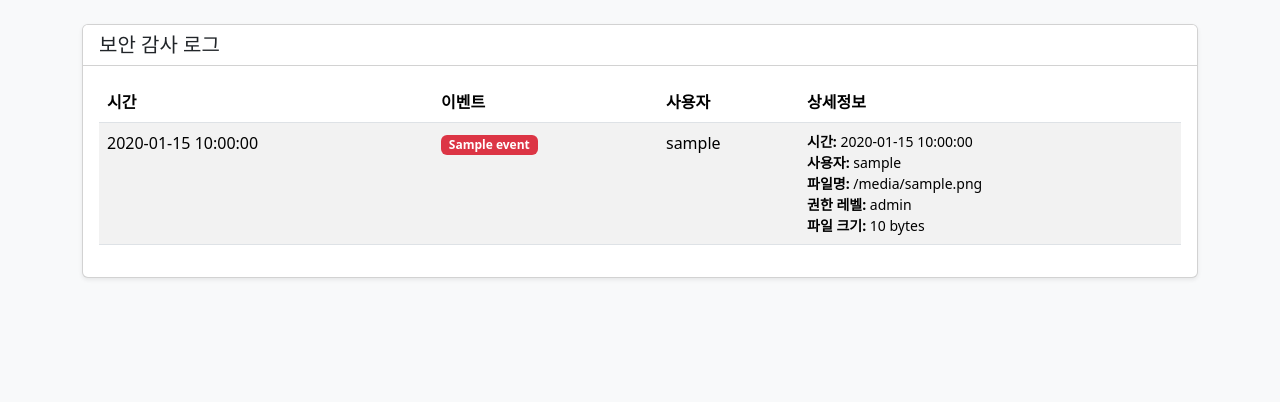
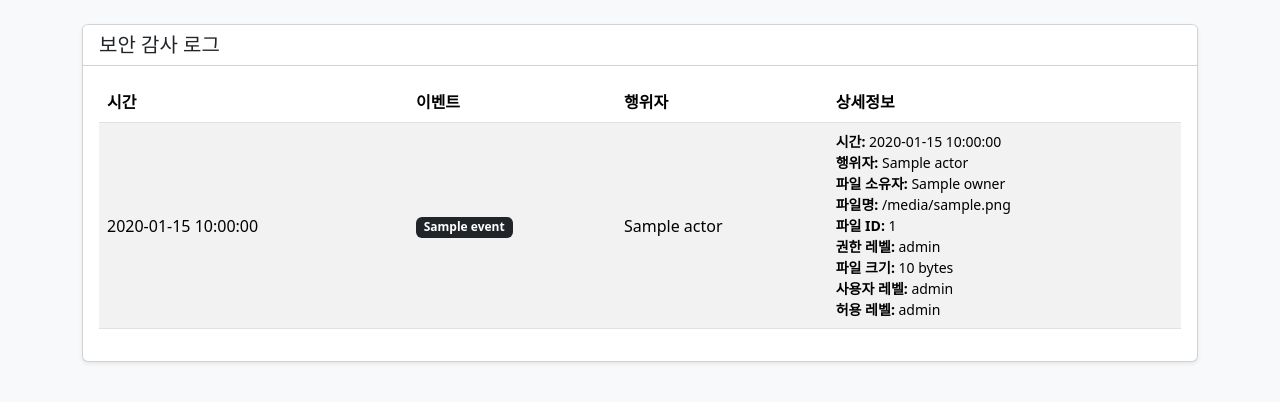
Before and after one commit to suengyeon/kshield_jr_test, a Flask app: template templates/admin_logs.html in a window 1280 px wide. Shown: the part 56-458 px from the top of the page. Run offline with Flask 3, Linux system fonts and the light colour scheme; the template is opened without the code that fills it: most values are stand-ins (such as "Sample title", 1, 10 or a date in 2020); parts of the project's set-up code (start-up, migrations or seed data) failed here and were passed over.

Commit message:
Improve audit trail logging and admin dashboard

````diff
--- a/app.py
+++ b/app.py
@@ -687,9 +687,14 @@ def delete():
     db = get_db()
     file_row = db.execute(
         """
-        SELECT id, s3_key, owner_id
-        FROM files
-        WHERE id = ?
+    SELECT f.id,
+       f.s3_key,
+       f.original_name,
+       f.owner_id,
+       u.username AS owner_username
+    FROM files f
+    LEFT JOIN users u ON f.owner_id = u.id
+    WHERE f.id = ?
         """,
         (file_id,),
     ).fetchone()
@@ -706,6 +711,15 @@ def delete():
     except Exception:
         flash("S3 삭제 중 오류가 발생했습니다.", "danger")
         return redirect(url_for("index"))
+    audit_log = {
+    "timestamp": datetime.utcnow().isoformat(timespec="seconds"),
+    "event": "FILE_DELETED",
+    "username": session.get("username"),
+    "file_name": file_row["s3_key"],
+    "file_id": file_row["id"]
+    }
+    audit_logger.info(json.dumps(audit_log, ensure_ascii=False))
+
 
     db.execute("DELETE FROM files WHERE id = ?", (file_row["id"],))
     db.commit()
--- a/templates/admin_logs.html
+++ b/templates/admin_logs.html
@@ -13,13 +13,13 @@
 
         <div class="table-responsive">
 
-            <table class="table table-striped">
+            <table class="table table-striped align-middle">
 
                 <thead>
                     <tr>
                         <th>시간</th>
                         <th>이벤트</th>
-                        <th>사용자</th>
+                        <th>행위자</th>
                         <th>상세정보</th>
                     </tr>
                 </thead>
@@ -30,19 +30,38 @@
 
                     <tr>
 
-                        <td>{{ log.timestamp }}</td>
-
                         <td>
-                            <span class="badge bg-danger">
-                                {{ log.event }}
-                            </span>
+                            {{ log.timestamp }}
                         </td>
 
                         <td>
-                            {{ log.username or log.admin or '-' }}
+
+                            <span class="badge
+                            {% if 'SECURITY' in log.event %}
+                                bg-danger
+                            {% elif 'DELETED' in log.event %}
+                                bg-secondary
+                            {% elif 'DOWNLOADED' in log.event %}
+                                bg-success
+                            {% elif 'UPLOADED' in log.event %}
+                                bg-primary
+                            {% elif 'ADMIN' in log.event %}
+                                bg-warning text-dark
+                            {% else %}
+                                bg-dark
+                            {% endif %}
+                            ">
+                                {{ log.event }}
+                            </span>
+
                         </td>
 
                         <td>
+                            {{ log.actor or log.username or log.admin or '-' }}
+                        </td>
+
+                        <td>
+
                             <div class="small">
 
                                 <div>
@@ -51,14 +70,28 @@
                                 </div>
 
                                 <div>
-        <strong>사용자:</strong>
-        {{ log.username or log.admin or '-' }}
+                                    <strong>행위자:</strong>
+                                    {{ log.actor or log.username or log.admin or '-' }}
                                 </div>
+
+                                {% if log.owner %}
+                                <div>
+                                    <strong>파일 소유자:</strong>
+                                    {{ log.owner }}
+                                </div>
+                                {% endif %}
 
                                 {% if log.file_name %}
                                 <div>
                                     <strong>파일명:</strong>
                                     {{ log.file_name }}
+                                </div>
+                                {% endif %}
+
+                                {% if log.file_id %}
+                                <div>
+                                    <strong>파일 ID:</strong>
+                                    {{ log.file_id }}
                                 </div>
                                 {% endif %}
 
@@ -76,7 +109,22 @@
                                 </div>
                                 {% endif %}
 
+                                {% if log.user_level %}
+                                <div>
+                                    <strong>사용자 레벨:</strong>
+                                    {{ log.user_level }}
                                 </div>
+                                {% endif %}
+
+                                {% if log.allowed_levels %}
+                                <div>
+                                    <strong>허용 레벨:</strong>
+                                    {{ log.allowed_levels }}
+                                </div>
+                                {% endif %}
+
+                            </div>
+
                         </td>
 
                     </tr>
@@ -94,4 +142,3 @@
 </div>
 
 {% endblock %}
-```
````
Lines whose indentation alone changed are shown as unchanged.
